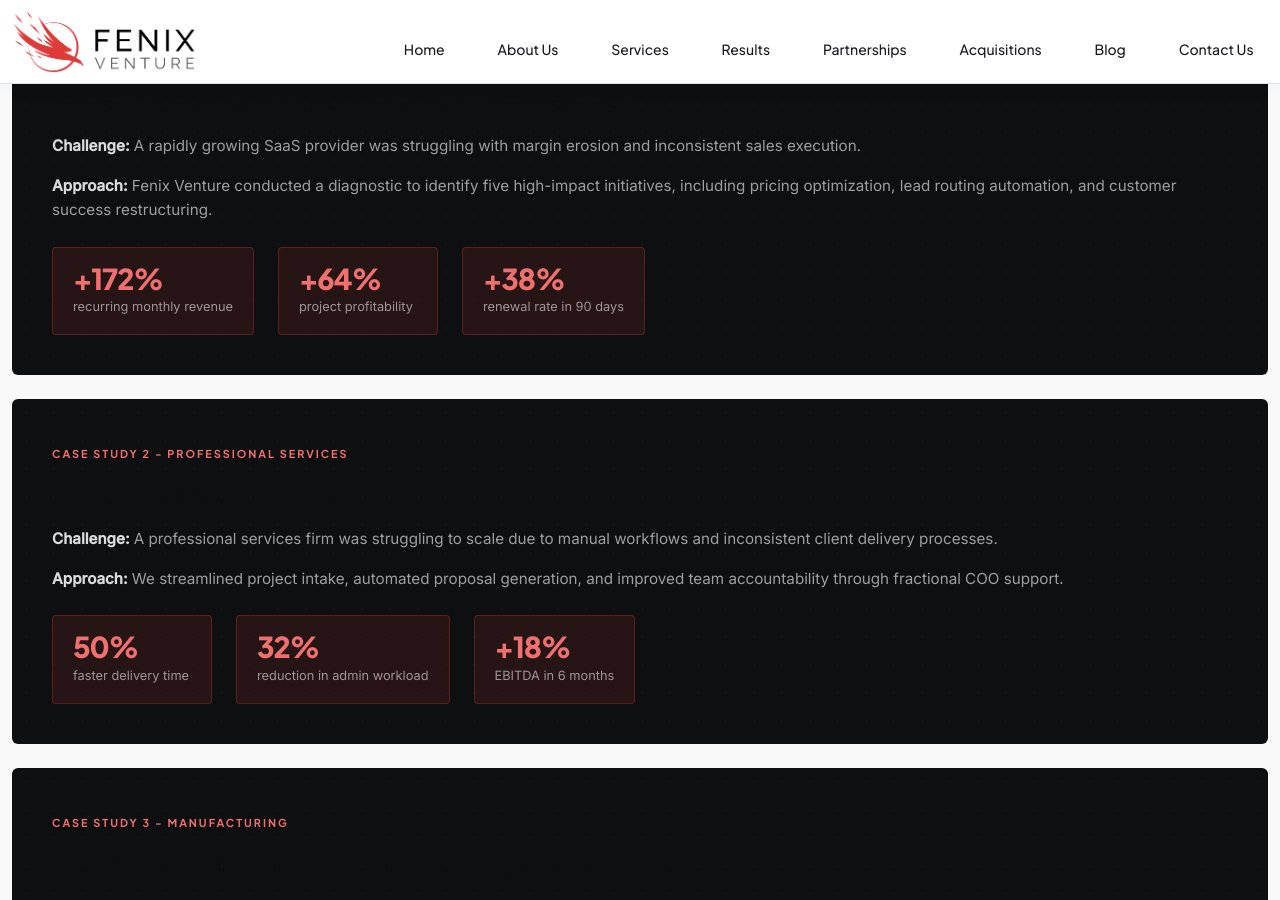
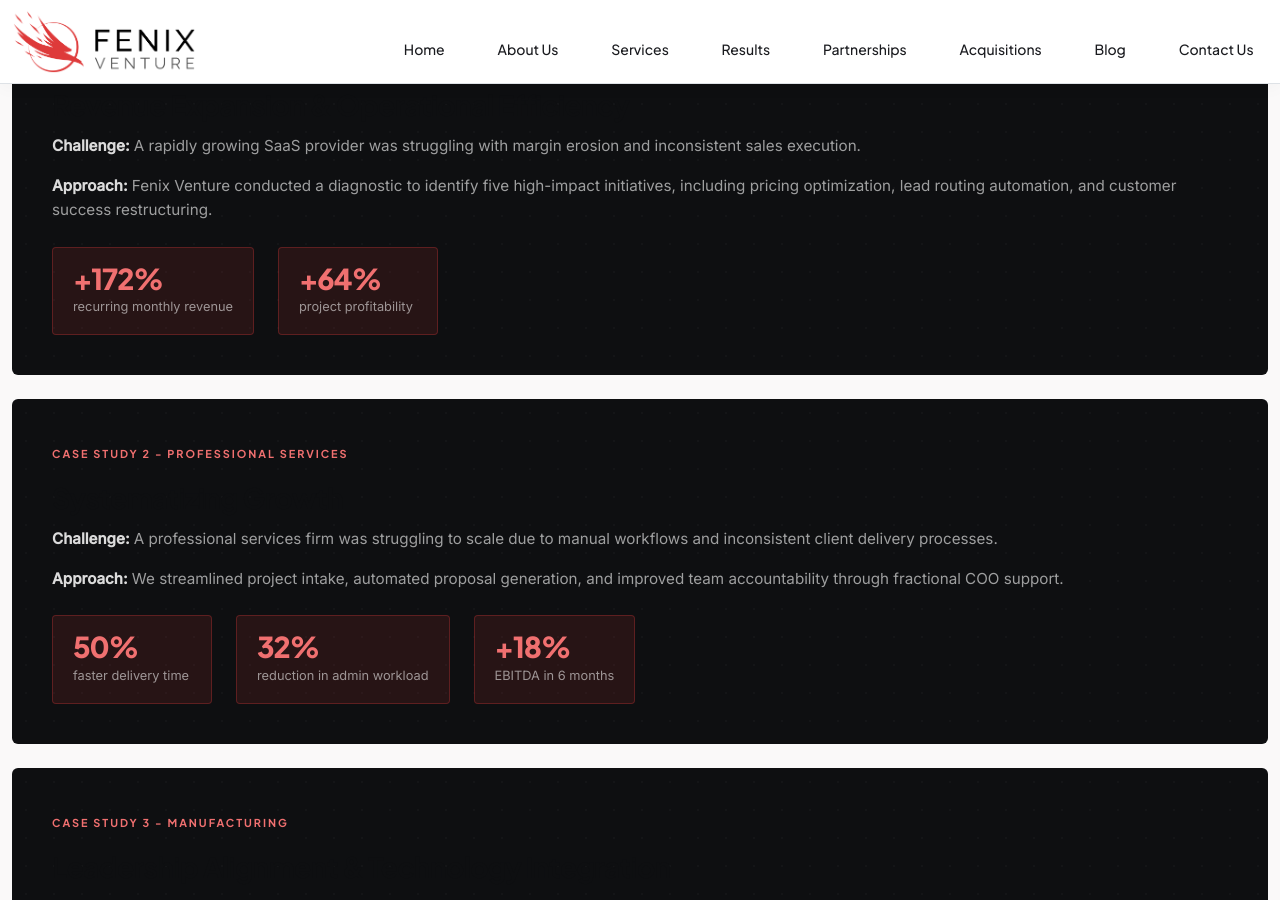
Before and after one commit to fenix-venture/fenix-venture-com, a Jekyll site: the page results.html, which Jekyll copies as it is, in a window 1280 px wide and 900 px high, scrolled down 1434 px. Built offline with Jekyll 4.4.1, drawn with Linux system fonts in a browser that asks for light colours.

Commit message:
results: drop 38% renewal-rate stat from SaaS case study
Removes the '+38% renewal rate in 90 days' metric, which reads as a 38%
absolute renewal rate.

Co-Authored-By: Claude Opus 4.8 <noreply@anthropic.com>

```diff
--- a/results.html
+++ b/results.html
@@ -216,10 +216,6 @@
                                 <div style="font-family: 'Plus Jakarta Sans', sans-serif; font-size: 1.8rem; font-weight: 800; color: #f07070; letter-spacing: -0.04em; line-height: 1;">+64%</div>
                                 <div style="font-size: 0.8rem; color: rgba(255,255,255,0.55); margin-top: 0.25rem;">project profitability</div>
                             </div>
-                            <div style="background: rgba(222,58,58,0.12); border: 1px solid rgba(222,58,58,0.3); border-radius: 4px; padding: 1rem 1.25rem; min-width: 160px;">
-                                <div style="font-family: 'Plus Jakarta Sans', sans-serif; font-size: 1.8rem; font-weight: 800; color: #f07070; letter-spacing: -0.04em; line-height: 1;">+38%</div>
-                                <div style="font-size: 0.8rem; color: rgba(255,255,255,0.55); margin-top: 0.25rem;">renewal rate in 90 days</div>
-                            </div>
                         </div>
                     </div>
                 </div>
```
